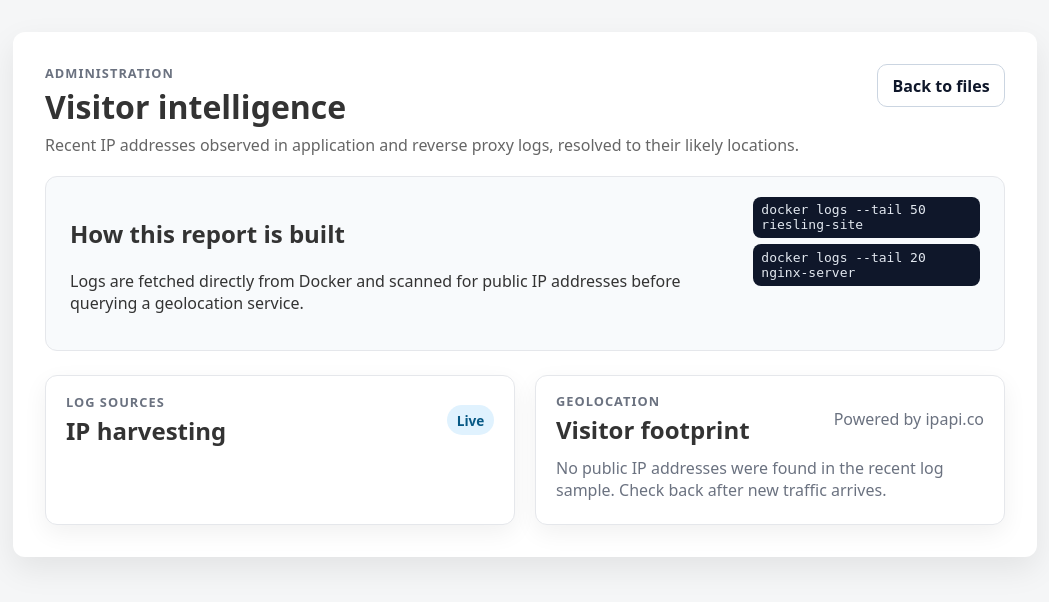
After one commit to LeonBFLi/file-displayer, a Python web app: template file_displayer/templates/admin.html in a window 1280 px wide. The commit adds this page. Shown: the top 602 px of the page, without its empty margins (115-1164 px from the left). Run offline with Jinja, Linux system fonts and the light colour scheme; the template is opened without the code that fills it, so the values that code supplies are empty.

Commit message:
Add admin visitor geolocation dashboard

```diff
--- a/file_displayer/static/style.css
+++ b/file_displayer/static/style.css
@@ -15,31 +15,59 @@ body {
     box-shadow: 0 12px 32px rgba(0, 0, 0, 0.08);
 }
 
-header {
+.page-header {
     display: flex;
-    align-items: baseline;
+    align-items: flex-start;
     justify-content: space-between;
     gap: 1rem;
     flex-wrap: wrap;
 }
 
-header h1 {
+.page-header h1 {
     margin: 0;
 }
 
-header .description {
-    margin: 0;
+.page-header .description {
+    margin: 0.35rem 0 0 0;
     color: #666;
 }
 
+.header-actions {
+    display: flex;
+    gap: 0.75rem;
+    align-items: center;
+}
+
 .logout {
-    margin-left: auto;
     text-decoration: none;
     color: #0077cc;
 }
 
 .logout:hover {
     text-decoration: underline;
+}
+
+.ghost-button {
+    border: 1px solid #cbd5e1;
+    color: #0f172a;
+    padding: 0.6rem 0.9rem;
+    border-radius: 10px;
+    text-decoration: none;
+    background: transparent;
+    font-weight: 600;
+}
+
+.ghost-button:hover {
+    background: #f8fafc;
+}
+
+.eyebrow {
+    text-transform: uppercase;
+    letter-spacing: 0.08em;
+    font-size: 0.8rem;
+    color: #6b7280;
+    margin: 0 0 0.2rem 0;
+    font-weight: 700;
 }
 
 .breadcrumbs {
@@ -104,6 +132,142 @@ header .description {
     color: #777;
 }
 
+.callout {
+    background: #f8fafc;
+    border: 1px solid #e5e7eb;
+    border-radius: 12px;
+    padding: 1.25rem 1.5rem;
+    display: flex;
+    gap: 1.25rem;
+    align-items: flex-start;
+    justify-content: space-between;
+    margin: 1.25rem 0 1.5rem 0;
+}
+
+.command-list {
+    list-style: none;
+    padding: 0;
+    margin: 0;
+    display: flex;
+    flex-direction: column;
+    gap: 0.4rem;
+}
+
+.command-list code {
+    background: #0f172a;
+    color: #e2e8f0;
+    padding: 0.35rem 0.5rem;
+    border-radius: 8px;
+    display: inline-block;
+}
+
+.grid {
+    display: grid;
+    grid-template-columns: repeat(auto-fit, minmax(320px, 1fr));
+    gap: 1.25rem;
+}
+
+.card {
+    border: 1px solid #e5e7eb;
+    border-radius: 12px;
+    background: #fff;
+    box-shadow: 0 8px 24px rgba(0, 0, 0, 0.06);
+}
+
+.card-header {
+    display: flex;
+    align-items: center;
+    justify-content: space-between;
+    padding: 1rem 1.25rem 0.5rem;
+    gap: 0.75rem;
+}
+
+.card-header h2 {
+    margin: 0;
+}
+
+.card-body {
+    padding: 0 1.25rem 1.25rem;
+}
+
+.badge {
+    background: #e0f2fe;
+    color: #075985;
+    padding: 0.35rem 0.6rem;
+    border-radius: 999px;
+    font-weight: 700;
+    font-size: 0.85rem;
+}
+
+.muted {
+    color: #6b7280;
+    margin: 0.2rem 0;
+}
+
+.log-sources {
+    display: flex;
+    flex-direction: column;
+    gap: 1rem;
+}
+
+.log-report {
+    border-top: 1px solid #e5e7eb;
+    padding-top: 1rem;
+}
+
+.log-report:first-child {
+    border-top: none;
+    padding-top: 0;
+}
+
+.log-report__header {
+    display: flex;
+    justify-content: space-between;
+    align-items: flex-start;
+    gap: 0.75rem;
+}
+
+.pill-row {
+    display: flex;
+    flex-wrap: wrap;
+    gap: 0.5rem;
+    margin-top: 0.5rem;
+}
+
+.pill {
+    display: inline-flex;
+    align-items: center;
+    padding: 0.35rem 0.65rem;
+    border-radius: 999px;
+    background: #eef2ff;
+    color: #4338ca;
+    font-weight: 700;
+    font-size: 0.9rem;
+}
+
+.pill.success {
+    background: #ecfdf3;
+    color: #166534;
+}
+
+.pill.danger {
+    background: #fef2f2;
+    color: #b91c1c;
+}
+
+.table-wrapper {
+    overflow-x: auto;
+}
+
+.entries.compact th,
+.entries.compact td {
+    padding: 0.6rem 0.75rem;
+}
+
+.mono {
+    font-family: "Fira Code", "SFMono-Regular", Menlo, Monaco, Consolas, "Liberation Mono", "Courier New", monospace;
+}
+
 form label {
     display: block;
     margin-bottom: 0.5rem;
--- /dev/null
+++ b/file_displayer/templates/admin.html
@@ -0,0 +1,119 @@
+<!DOCTYPE html>
+<html lang="en">
+<head>
+    <meta charset="UTF-8">
+    <title>Admin Dashboard</title>
+    <link rel="stylesheet" href="{{ url_for('static', filename='style.css') }}">
+</head>
+<body>
+<div class="container">
+    <header class="page-header">
+        <div>
+            <p class="eyebrow">Administration</p>
+            <h1>Visitor intelligence</h1>
+            <p class="description">Recent IP addresses observed in application and reverse proxy logs, resolved to their likely locations.</p>
+        </div>
+        <div class="header-actions">
+            <a class="ghost-button" href="{{ url_for('index') }}">Back to files</a>
+            {% if protected %}
+            <a class="logout" href="{{ url_for('logout') }}">Log out</a>
+            {% endif %}
+        </div>
+    </header>
+
+    <section class="callout">
+        <div>
+            <h2>How this report is built</h2>
+            <p>Logs are fetched directly from Docker and scanned for public IP addresses before querying a geolocation service.</p>
+        </div>
+        <ul class="command-list">
+            <li><code>docker logs --tail 50 riesling-site</code></li>
+            <li><code>docker logs --tail 20 nginx-server</code></li>
+        </ul>
+    </section>
+
+    <section class="grid">
+        <div class="card">
+            <div class="card-header">
+                <div>
+                    <p class="eyebrow">Log sources</p>
+                    <h2>IP harvesting</h2>
+                </div>
+                <p class="badge">Live</p>
+            </div>
+            <div class="card-body log-sources">
+                {% for report in log_reports %}
+                <div class="log-report">
+                    <div class="log-report__header">
+                        <div>
+                            <h3>{{ report.source }}</h3>
+                            <p class="muted">Command: <code>{{ report.command }}</code></p>
+                        </div>
+                        <p class="muted">{{ report.ips|length }} IP{{ '' if report.ips|length == 1 else 's' }}</p>
+                    </div>
+
+                    {% if report.error %}
+                        <p class="error">{{ report.error }}</p>
+                    {% elif report.ips %}
+                        <div class="pill-row">
+                        {% for ip in report.ips %}
+                            <span class="pill">{{ ip }}</span>
+                        {% endfor %}
+                        </div>
+                    {% else %}
+                        <p class="muted">No public IP addresses detected in the latest log output.</p>
+                    {% endif %}
+                </div>
+                {% endfor %}
+            </div>
+        </div>
+
+        <div class="card">
+            <div class="card-header">
+                <div>
+                    <p class="eyebrow">Geolocation</p>
+                    <h2>Visitor footprint</h2>
+                </div>
+                <p class="muted">Powered by ipapi.co</p>
+            </div>
+            <div class="card-body">
+                {% if geo_reports %}
+                <div class="table-wrapper">
+                    <table class="entries compact">
+                        <thead>
+                        <tr>
+                            <th>IP address</th>
+                            <th>Location</th>
+                            <th>Coordinates</th>
+                            <th>Network</th>
+                            <th>Status</th>
+                        </tr>
+                        </thead>
+                        <tbody>
+                        {% for geo in geo_reports %}
+                        <tr>
+                            <td class="mono">{{ geo.ip }}</td>
+                            <td>{{ geo.location or 'Unknown' }}</td>
+                            <td class="mono">{{ geo.coordinates or '—' }}</td>
+                            <td>{{ geo.org or '—' }}</td>
+                            <td>
+                                {% if geo.error %}
+                                    <span class="pill danger">Lookup failed</span>
+                                {% else %}
+                                    <span class="pill success">Resolved</span>
+                                {% endif %}
+                            </td>
+                        </tr>
+                        {% endfor %}
+                        </tbody>
+                    </table>
+                </div>
+                {% else %}
+                    <p class="muted">No public IP addresses were found in the recent log sample. Check back after new traffic arrives.</p>
+                {% endif %}
+            </div>
+        </div>
+    </section>
+</div>
+</body>
+</html>
```
Also changed, not shown: file_displayer/app.py (+144 -1 lines), file_displayer/templates/index.html (+11 -6 lines).
